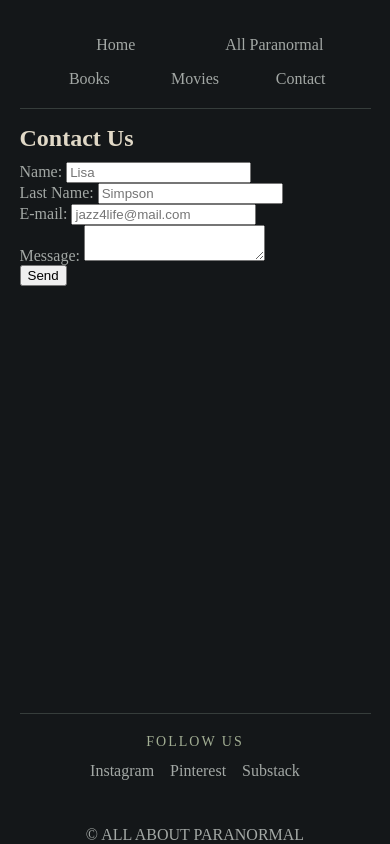
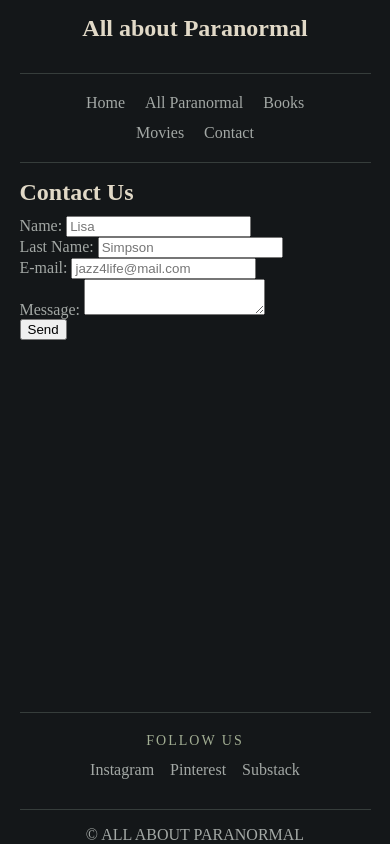
Before and after one commit to CaptainKirioto/projekt__modul-2, a plain HTML site: page contact.html in a window 390 px wide. Drawn offline with Linux system fonts and the light colour scheme.

Commit message:
Media Queries Fix
- Fixed Media Queries for <433px screens
- Added one more border to aside and nav

```diff
--- a/contact.html
+++ b/contact.html
@@ -7,6 +7,9 @@
     <title>Contact</title>
 </head>
 <body>
+    <header>
+        <h1>All about Paranormal</h1>
+    </header>
     <nav>
         <ul>
             <li><a href="./index.html">Home</a></li>
--- a/styles.css
+++ b/styles.css
@@ -2,7 +2,6 @@
 
 :root {
     --bg-color: #141719;
-    --surface-color: #1d2124;
    /* --hover-color: #303b34;*/
     --accent-color: #a3af94;
     --heading-color: #e1d9c7;
@@ -261,6 +260,7 @@ footer {
 
     nav {
         border-right: none;
+        border-top: 1px solid var(--border-color);
         border-bottom: 1px solid var(--border-color);
         padding-bottom: 20px;
     }
@@ -277,6 +277,7 @@ footer {
     aside {
         border-right: none;
         border-top: 1px solid var(--border-color);
+        border-bottom: 1px solid var(--border-color);
         padding-top: 20px;
     }
 
@@ -330,21 +331,42 @@ footer {
 
 /* ---------------- Content-based Breakpoint ---------------- */
 
-@media screen and (max-width: 486px) {
+/*@media screen and (max-width: 433px) {
 
     nav ul {
         display: flex;
         flex-wrap: wrap;
         justify-content: center;
-        gap: 16px;
+        align-items: center;
+        gap: 12px 20px;
     }
 
     nav ul>li {
-        flex-basis: calc((100% - 32px) / 3);
+        flex-basis: auto;
         text-align: center;
     }
 
-    nav ul>li:nth-child(-n+2) {
-        flex-basis: calc((100% - 16px) / 2);
+    nav ul::after {
+        content: "";
+        flex-basis: 100%;
+        height: 0;
+        order: 1;
+    }
+
+    nav ul>li:nth-child(n+3) {
+        order: 2;
+    }
+}*/
+
+@media screen and (max-width: 486px) {
+
+    nav ul {
+        max-width: 280px;
+        margin: 0 auto;
+        gap: 12px 20px;
+    }
+
+    nav ul>li {
+        flex-basis: auto;
     }
 }
```
